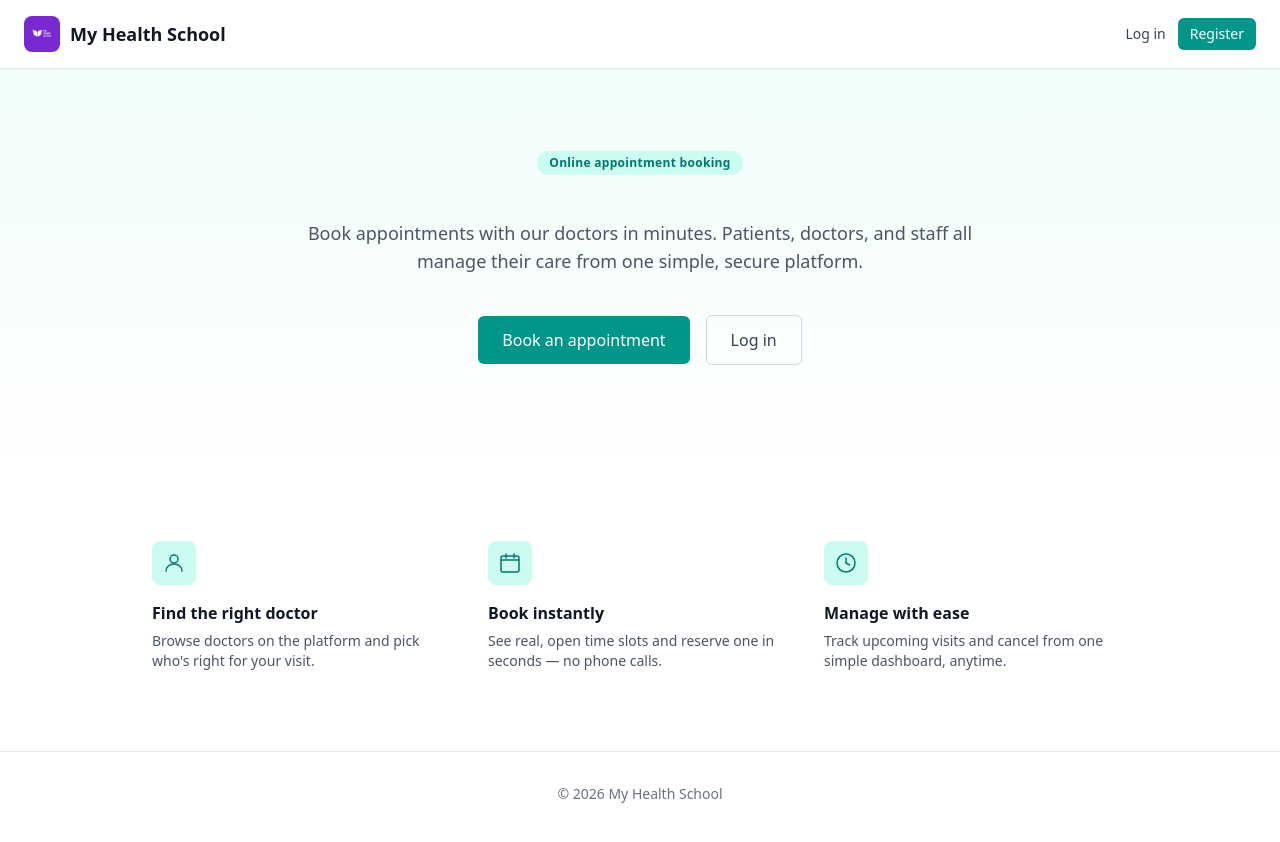
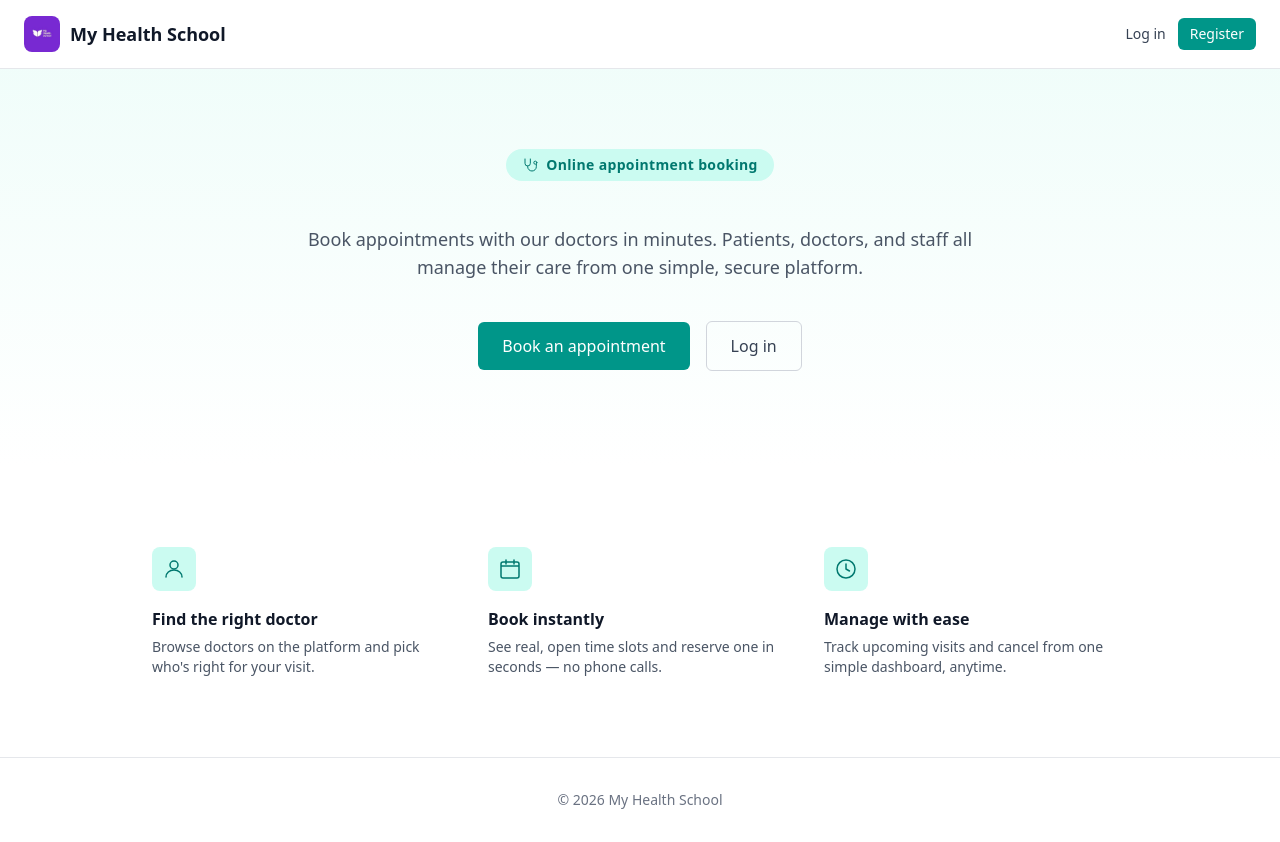
Before and after one commit to satishaumhs/patient-appointment-system, a React (Vite) app in the folder client/: page / in a window 1280 px wide. Built offline with nearby package versions, Linux system fonts and the light colour scheme; no server answers.

Commit message:
Enlarge the hero badge text and add a stethoscope icon
Co-Authored-By: Claude Sonnet 5 <noreply@anthropic.com>

```diff
--- a/client/src/pages/Landing.jsx
+++ b/client/src/pages/Landing.jsx
@@ -40,7 +40,20 @@ const Landing = () => {
     <div>
       <section className="bg-gradient-to-b from-teal-50 to-white">
         <div className="max-w-5xl mx-auto px-6 pt-20 pb-24 text-center">
-          <span className="inline-block text-xs font-semibold tracking-wide text-teal-700 bg-teal-100 rounded-full px-3 py-1 mb-6">
+          <span className="inline-flex items-center gap-2 text-sm font-semibold tracking-wide text-teal-700 bg-teal-100 rounded-full px-4 py-1.5 mb-6">
+            <svg
+              viewBox="0 0 24 24"
+              fill="none"
+              stroke="currentColor"
+              strokeWidth="1.5"
+              strokeLinecap="round"
+              strokeLinejoin="round"
+              className="w-4 h-4"
+            >
+              <path d="M4.5 3v6.5a4 4 0 0 0 8 0V3" />
+              <path d="M8.5 13.5v1a6.5 6.5 0 0 0 13 0v-3.5" />
+              <circle cx="20" cy="8.5" r="2.3" />
+            </svg>
             Online appointment booking
           </span>
           <p className="mt-5 text-lg text-gray-600 max-w-2xl mx-auto">
```
